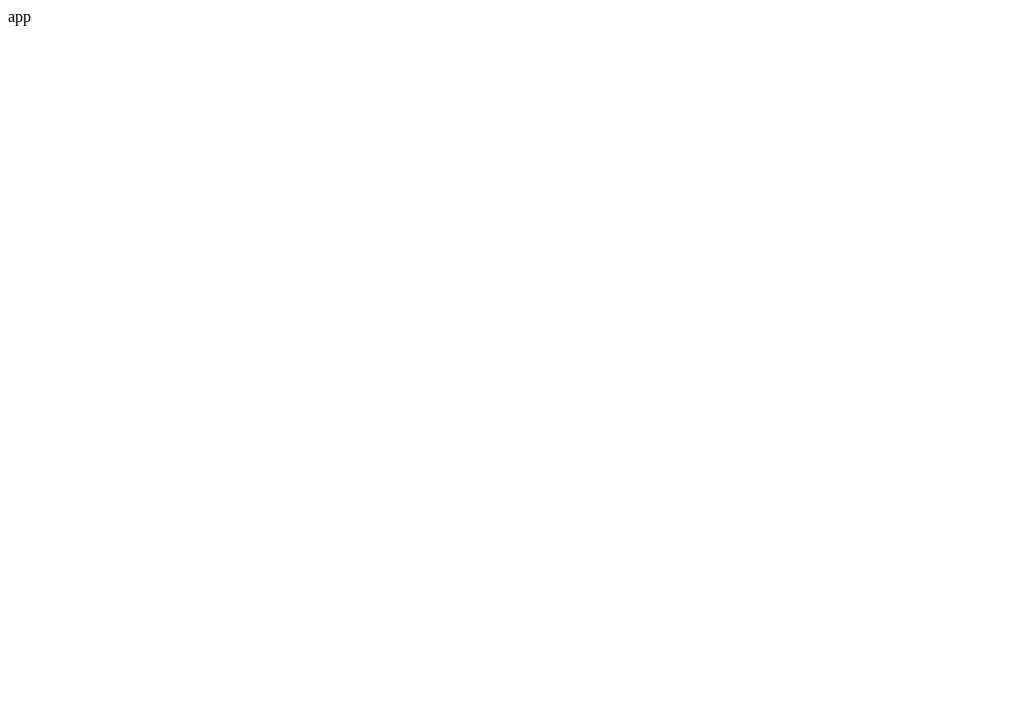
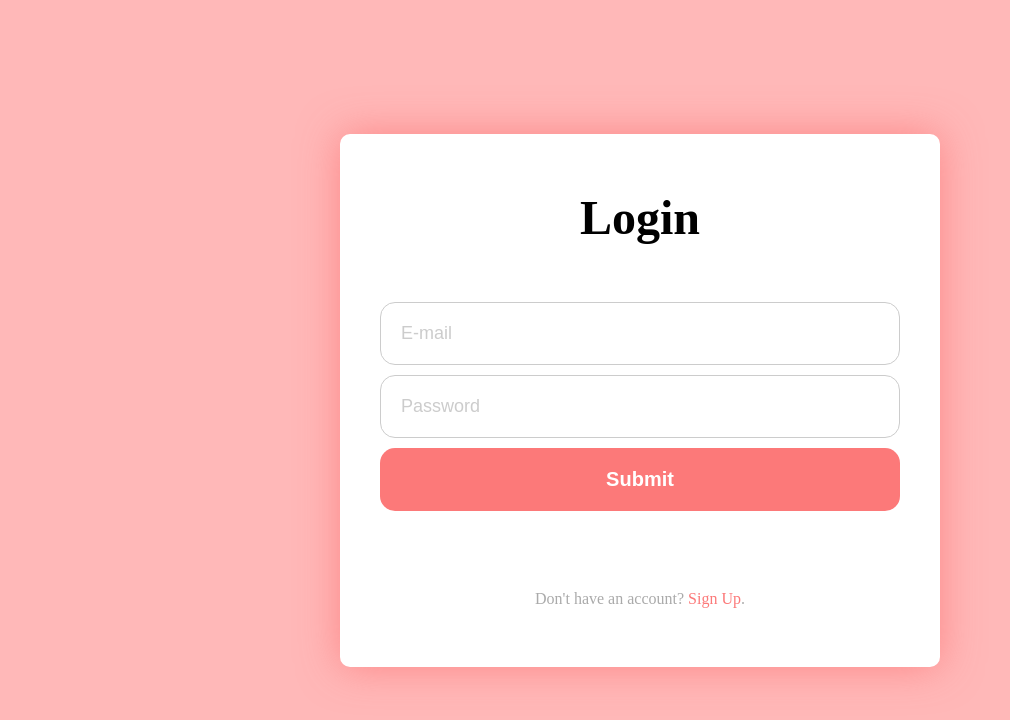
Before and after one commit to hdy86/login-todo, a React (Create React App) app: page / in a window 1280 px wide. Shown: the top 720 px of the page, without its empty margins (0-1010 px from the left). Built offline with nearby package versions, Linux system fonts and the light colour scheme.

Commit message:
login page

```diff
--- a/src/App.js
+++ b/src/App.js
@@ -1,5 +1,20 @@
+import { BrowserRouter as Router, Switch, Route } from "react-router-dom";
+import Login from "./routes/Login";
+import Join from "./routes/Join";
+
 function App() {
-  return <div className="App">app</div>;
+  return (
+    <Router>
+      <Switch>
+        <Route exact={true} path={["/", "/login"]}>
+          <Login />
+        </Route>
+        <Route path="/join">
+          <Join />
+        </Route>
+      </Switch>
+    </Router>
+  );
 }
 
 export default App;
--- a/src/index.js
+++ b/src/index.js
@@ -1,10 +1,70 @@
 import React from "react";
 import ReactDOM from "react-dom/client";
 import App from "./App";
+import { createGlobalStyle } from "styled-components";
+
+const GlobalStyle = createGlobalStyle`
+@import url('https://fonts.googleapis.com/css2?family=Source+Sans+Pro:wght@300;400&display=swap');
+html, body, div, span, applet, object, iframe,
+h1, h2, h3, h4, h5, h6, p, blockquote, pre,
+a, abbr, acronym, address, big, cite, code,
+del, dfn, em, img, ins, kbd, q, s, samp,
+small, strike, strong, sub, sup, tt, var,
+b, u, i, center,
+dl, dt, dd, menu, ol, ul, li,
+fieldset, form, label, legend,
+table, caption, tbody, tfoot, thead, tr, th, td,
+article, aside, canvas, details, embed,
+figure, figcaption, footer, header, hgroup,
+main, menu, nav, output, ruby, section, summary,
+time, mark, audio, video {
+  margin: 0;
+  padding: 0;
+  border: 0;
+  font-size: 100%;
+  font: inherit;
+  vertical-align: baseline;
+}
+/* HTML5 display-role reset for older browsers */
+article, aside, details, figcaption, figure,
+footer, header, hgroup, main, menu, nav, section {
+  display: block;
+}
+/* HTML5 hidden-attribute fix for newer browsers */
+*[hidden] {
+    display: none;
+}
+body {
+  line-height: 1;
+}
+menu, ol, ul {
+  list-style: none;
+}
+blockquote, q {
+  quotes: none;
+}
+blockquote:before, blockquote:after,
+q:before, q:after {
+  content: '';
+  content: none;
+}
+table {
+  border-collapse: collapse;
+  border-spacing: 0;
+}
+a {
+  text-decoration:none;
+  color:inherit;
+}
+* {
+  box-sizing: border-box;
+}
+`;
 
 const root = ReactDOM.createRoot(document.getElementById("root"));
 root.render(
-  <React.StrictMode>
+  <>
+    <GlobalStyle />
     <App />
-  </React.StrictMode>
+  </>
 );
--- /dev/null
+++ b/src/routes/Join.js
@@ -0,0 +1,5 @@
+function Join() {
+  return <p>Join</p>;
+}
+
+export default Join;
--- /dev/null
+++ b/src/routes/Login.js
@@ -0,0 +1,94 @@
+import styled from "styled-components";
+import { Link } from "react-router-dom";
+
+/* #ffcccc / #ffb8b8 / #fc7979, rgb(252, 121, 121) */
+const Wrapper = styled.div`
+  display: flex;
+  align-items: center;
+  justify-content: center;
+  width: 100vw;
+  height: 100vh;
+  background: #ffb8b8;
+`;
+const Container = styled.div`
+  width: 90%;
+  max-width: 600px;
+  padding: 60px 40px;
+  border-radius: 10px;
+  background: #fff;
+  box-sizing: border-box;
+  box-shadow: 0 0 40px rgba(252, 121, 121, 0.8);
+`;
+
+const Title = styled.h1`
+  font-size: 48px;
+  font-weight: bold;
+  text-align: center;
+`;
+
+const Form = styled.form`
+  display: flex;
+  flex-direction: column;
+  gap: 10px;
+  margin: 60px 0 80px;
+`;
+const Input = styled.input`
+  padding: 20px;
+  border: 1px solid #ccc;
+  border-radius: 15px;
+  font-size: 18px;
+  color: #222;
+
+  &::placeholder {
+    color: #ccc;
+  }
+  &:focus {
+    border: 1px solid transparent;
+    outline: 2px solid #fc7979;
+  }
+`;
+const Button = styled.button`
+  padding: 20px;
+  border: none;
+  border-radius: 15px;
+  background: #fc7979;
+  font-size: 20px;
+  color: #fff;
+  font-weight: bold;
+  cursor: pointer;
+`;
+
+const BottomText = styled.div`
+  text-align: center;
+
+  span {
+    font-size: 16px;
+    color: #aaa;
+  }
+  a {
+    color: #fc7979;
+    cursor: pointer;
+  }
+`;
+
+function Login() {
+  return (
+    <Wrapper>
+      <Container>
+        <Title>Login</Title>
+        <Form>
+          <Input type="text" placeholder="E-mail" />
+          <Input type="password" placeholder="Password" />
+          <Button>Submit</Button>
+        </Form>
+        <BottomText>
+          <span>Don't have an account? </span>
+          <Link to="/join">Sign Up</Link>
+          <span>.</span>
+        </BottomText>
+      </Container>
+    </Wrapper>
+  );
+}
+
+export default Login;
```
